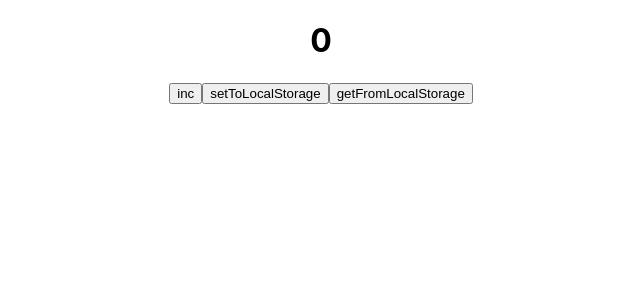
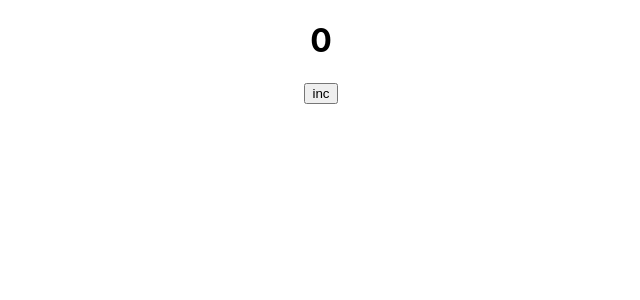
Before and after one commit to khadjaa/counter, a React (Create React App) app: page / in a window 1280 px wide. Shown: the top 300 px of the page, without its empty margins (319-959 px from the left). Built offline with nearby package versions, Linux system fonts and the light colour scheme.

Commit message:
added useEffects and deleted StrictMode

```diff
--- a/src/App.tsx
+++ b/src/App.tsx
@@ -1,30 +1,31 @@
-import React, {useState} from 'react';
+import React, {useEffect, useState} from 'react';
 import './App.css';
 
 function App() {
 
     const [value, setValue] = useState<number>(0)
 
-    const incHandler = () => {
-        setValue(value + 1)
-    }
-    const setToLocalStorage = () => {
-        localStorage.setItem('counterValue', JSON.stringify(value))
-    }
-    const getFromLocalStorage = () => {
+    useEffect(() => {
+        debugger
         let valueAsString = localStorage.getItem('counterValue')
         if (valueAsString) {
             let newValue = JSON.parse(valueAsString)
             setValue(newValue)
         }
+    }, [])
+
+    useEffect(() => {
+        localStorage.setItem('counterValue', JSON.stringify(value))
+    }, [value])
+
+    const incHandler = () => {
+        setValue(value + 1)
     }
 
     return (
         <div className="App">
             <h1>{value}</h1>
             <button onClick={incHandler}>inc</button>
-            <button onClick={setToLocalStorage}>setToLocalStorage</button>
-            <button onClick={getFromLocalStorage}>getFromLocalStorage</button>
         </div>
     );
 }
```
